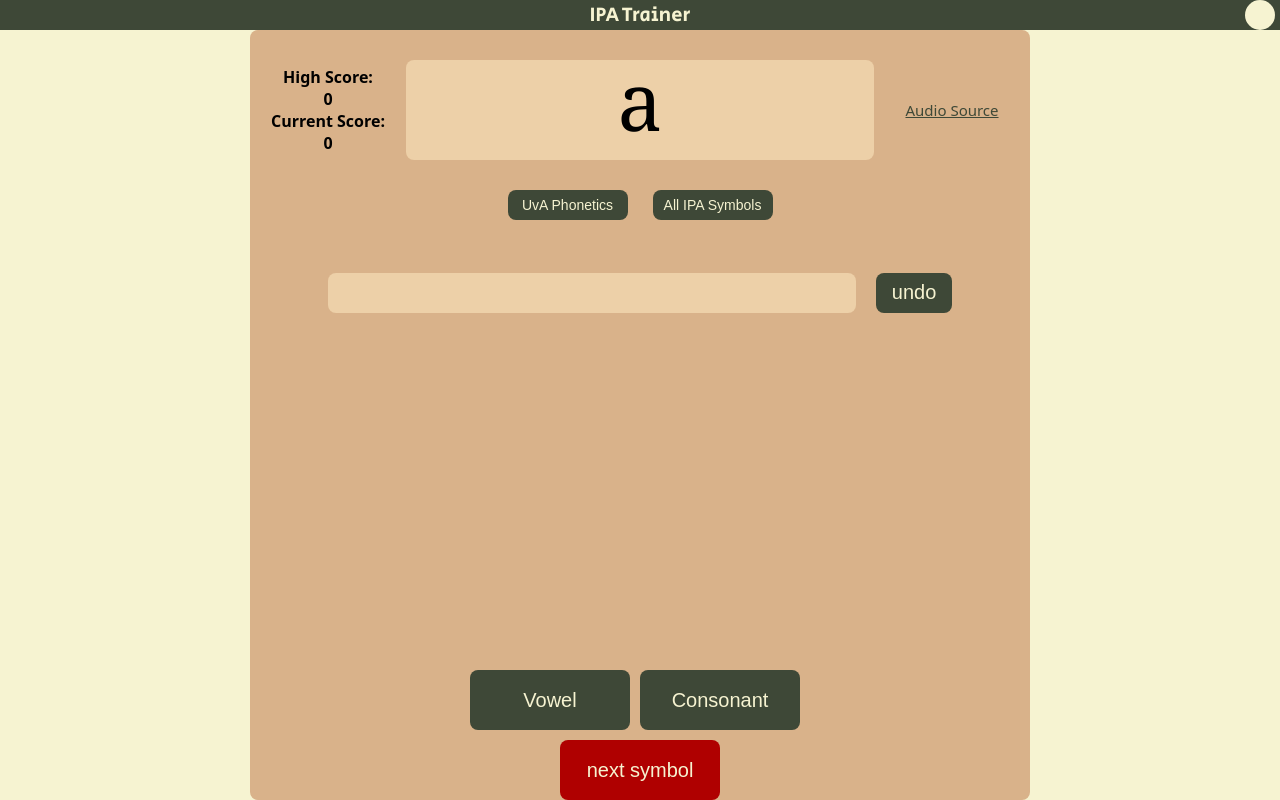
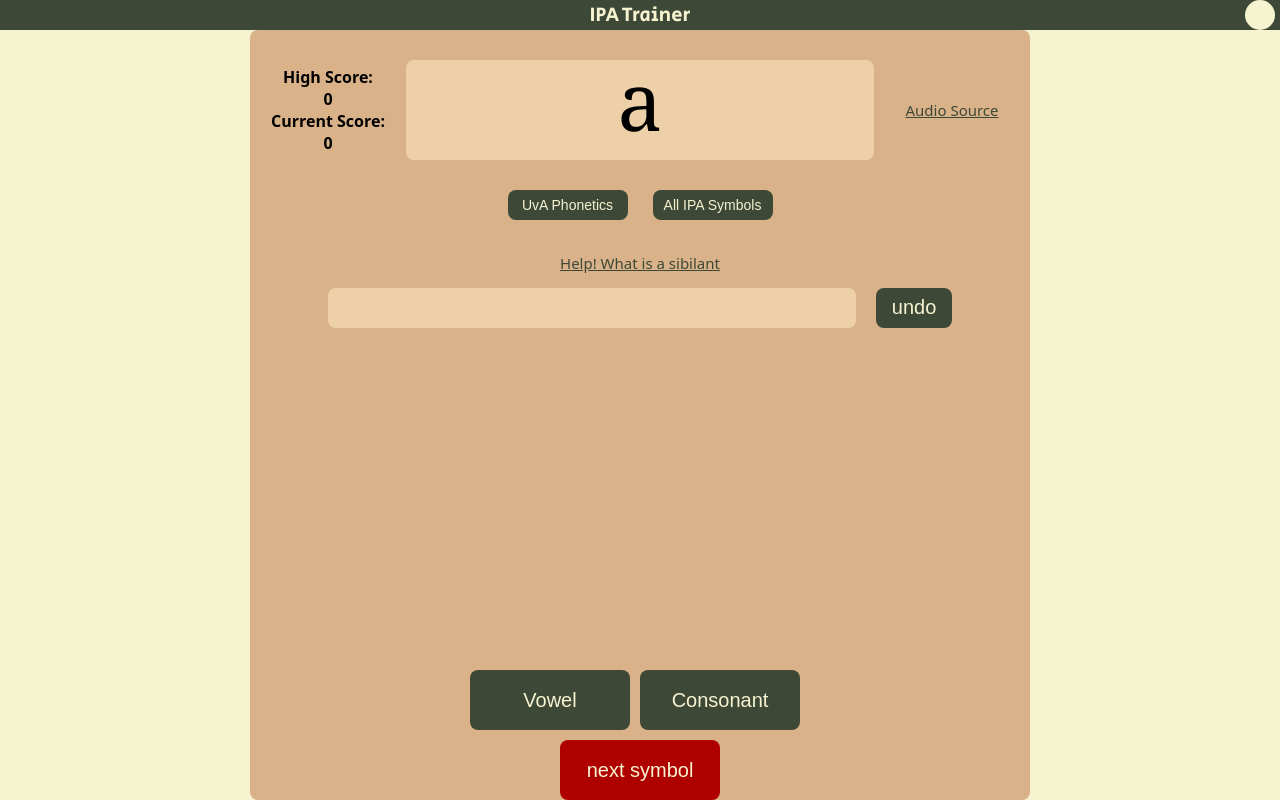
Before and after one commit to mikad74/ipaTrainer, a React (Vite) app: page / in a window 1280 px wide. Built offline with nearby package versions, Linux system fonts and the light colour scheme.

Commit message:
sibilant question link

```diff
--- a/src/components/Game.css
+++ b/src/components/Game.css
@@ -25,9 +25,14 @@
   width: 100%;
 }
 
+.sibilant,
 .audio-source {
   font-size: 1.5rem;
   color: var(--primary-color);
+}
+
+.sibilant {
+  margin-bottom: 1rem;
 }
 
 .score-container {
@@ -171,7 +176,7 @@
   .game-container {
     border-radius: 8px;
     width: 780px;
-    height: min(100%, 78rem);
+    height: min(100%, 84rem);
   }
 
   .prompt-container {
@@ -208,12 +213,19 @@
     height: 6rem;
     font-size: 2rem;
   }
+
+  .show-answer-btn,
   .preset-btn {
     width: 12rem;
     height: 3rem;
     font-size: 1.4rem;
   }
 
+  .show-answer-btn {
+    margin-bottom: 1rem;
+  }
+
+
   .undo-button {
     height: 4rem;
     width: 8rem;
--- a/src/components/Game.tsx
+++ b/src/components/Game.tsx
@@ -209,6 +209,7 @@ function Game() {
             Show Answer
           </button>
         ) : undefined}
+        <a href="https://en.wikipedia.org/wiki/IPA_pulmonic_consonant_chart_with_audio" rel="noreferrer noopener" target="_blank" className="sibilant">Help! What is a sibilant</a>
         <div className="answer-input-container">
           <div className={`answer-prompt ${isCorrect}`}>{answer}</div>
           <button className="undo-button btn" onClick={() => undo()}>
```
